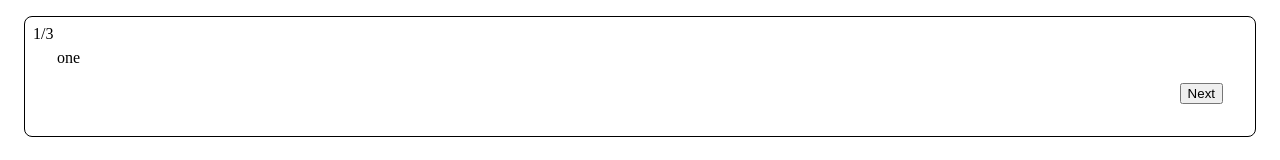
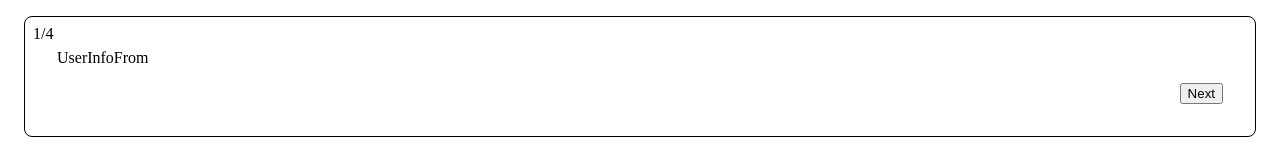
Before and after one commit to mttinor/employee-form-app, a React (Vite) app: page / in a window 1280 px wide. Shown: the top 160 px of the page. Built offline with nearby package versions, Linux system fonts and the light colour scheme.

Commit message:
create components employee form

```diff
--- a/src/App.tsx
+++ b/src/App.tsx
@@ -1,8 +1,18 @@
 import { useMultiStepForm } from "./useMultiStepForm";
 
+import EducationForm from "./components/EducationForm";
+import JobFrom from "./components/JobFrom";
+import UserInfoFrom from "./components/UserInfoFrom";
+import CertificateForm from "./components/CertificateForm";
+
 function App() {
-  const { steps, currentStepIndex, isFirstStep, step, back, next,isLastStep } =
-    useMultiStepForm([<div>one</div>, <div>two</div>, <div>tree</div>]);
+  const { steps, currentStepIndex, isFirstStep, step, back, next, isLastStep } =
+    useMultiStepForm([
+      <UserInfoFrom />,
+      <EducationForm />,
+      <JobFrom />,
+      <CertificateForm />,
+    ]);
   return (
     <div
       style={{
--- /dev/null
+++ b/src/components/CertificateForm.tsx
@@ -0,0 +1,3 @@
+export default function CertificateForm() {
+  return <>CertificateForm</>;
+}
--- /dev/null
+++ b/src/components/EducationForm.tsx
@@ -0,0 +1,3 @@
+export default function EducationForm() {
+  return <>EducationForm</>;
+}
--- /dev/null
+++ b/src/components/JobFrom.tsx
@@ -0,0 +1,3 @@
+export default function JobFrom() {
+  return <>JobFrom</>;
+}
--- /dev/null
+++ b/src/components/UserInfoFrom.tsx
@@ -0,0 +1,3 @@
+export default function UserInfoFrom() {
+  return <>UserInfoFrom</>;
+}
```
